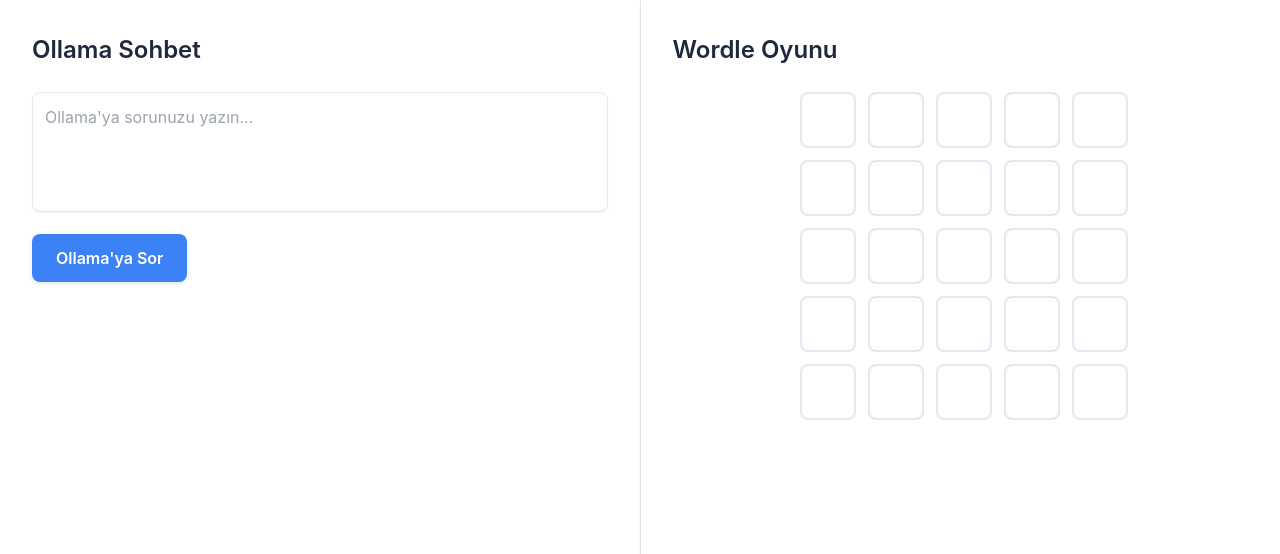
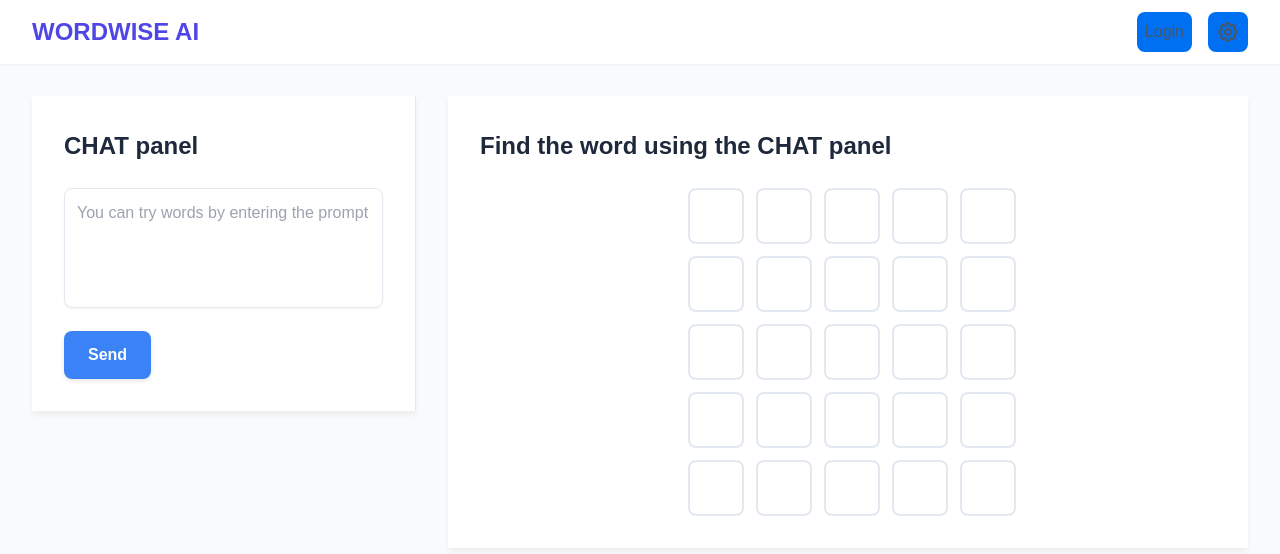
Before and after one commit to gurbuzz/Wordwiseai, a Next.js app: page / in a window 1280 px wide. Shown: the top 554 px of the page. Built offline with nearby package versions, Linux system fonts and the light colour scheme.

Commit message:
interface update

```diff
--- a/src/app/WordleGame.js
+++ b/src/app/WordleGame.js
@@ -4,25 +4,19 @@
 import WordleBoard from "../components/WordleBoard";
 
 function WordleGame() {
-  // 5 satır x 5 sütun
+  // Oyun state'leri
   const initialGuesses = Array(5).fill("").map(() => Array(5).fill(""));
   const initialColors = Array(5).fill("").map(() => Array(5).fill("WHITE"));
 
   const [guesses, setGuesses] = useState(initialGuesses);
   const [colors, setColors] = useState(initialColors);
   const [currentRow, setCurrentRow] = useState(0);
-
-  // Sabit hedef kelime (Tümü büyük harf)
   const solution = "CLEAN";
 
-  // === 1) Satır Kontrol Fonksiyonu ===
-  // Burada "2-pass" algoritması kullanıyoruz.
+  // Satır kontrol fonksiyonu
   const checkRow = (rowIndex, rowLettersParam) => {
-    // Parametreden gelen rowLetters'ı kullan veya state'ten al
     const rowLetters = rowLettersParam || guesses[rowIndex];
-    const solutionArray = solution.split(''); // Çözümü harf dizisine çevir
-
-    // Derin kopya ile frekans objesi oluştur
+    const solutionArray = solution.split('');
     const solutionFreq = solutionArray.reduce((acc, char) => {
       acc[char] = (acc[char] || 0) + 1;
       return acc;
@@ -34,22 +28,19 @@
     solutionArray.forEach((solutionChar, i) => {
       if (rowLetters[i] === solutionChar) {
         rowResult[i] = "GREEN";
-        solutionFreq[solutionChar]--; // Kullanılan harfin frekansını azalt
+        solutionFreq[solutionChar]--;
       }
     });
 
     // 2. Pass: Sarı eşleşmeler
     rowLetters.forEach((guessChar, i) => {
       if (rowResult[i] === "GREEN") return;
-
-      // Çözümde harf varsa ve frekans > 0 ise sarı yap
       if (solutionFreq[guessChar] > 0) {
         rowResult[i] = "YELLOW";
         solutionFreq[guessChar]--;
       }
     });
 
-    // State'i güvenli şekilde güncelle
     setColors(prevColors => {
       const newColors = prevColors.map(row => [...row]);
       newColors[rowIndex] = rowResult;
@@ -57,52 +48,93 @@
     });
   };
 
-  // === 2) Kullanıcı manuel yazdığında ===
-// Kelime panelden geldiğinde
-const handleWordParsed = (letters) => {
-  if (currentRow < 5) {
-    const updatedGuesses = [...guesses];
-    updatedGuesses[currentRow] = letters;
-    setGuesses(updatedGuesses);
-
-    // GÜNCELLEME: Yeni harfleri parametre olarak gönder
-    checkRow(currentRow, letters);
-    setCurrentRow(currentRow + 1);
-  }
-};
-
-// Kullanıcı manuel giriş yaptığında
+  // Input değişiklik handler'ı
   const handleGuessChange = (rowIndex, colIndex, value) => {
     const updatedGuesses = [...guesses];
     updatedGuesses[rowIndex] = [...updatedGuesses[rowIndex]];
     updatedGuesses[rowIndex][colIndex] = value.toUpperCase();
     setGuesses(updatedGuesses);
 
-  // GÜNCELLEME: Güncel satırı parametre olarak gönder
     if (updatedGuesses[rowIndex].every(Boolean)) {
       checkRow(rowIndex, updatedGuesses[rowIndex]);
     }
   };
 
+  // Kelime parse edildiğinde
+  const handleWordParsed = (letters) => {
+    if (currentRow < 5) {
+      const updatedGuesses = [...guesses];
+      updatedGuesses[currentRow] = letters;
+      setGuesses(updatedGuesses);
+      checkRow(currentRow, letters);
+      setCurrentRow(currentRow + 1);
+    }
+  };
+
   return (
-    <div
-      style={{
-        display: "flex",
-        height: "100vh",
-        fontFamily: "'Inter', sans-serif",
-        backgroundColor: "#f8fafc"
-      }}
+    <div className="h-screen flex flex-col bg-gray-50">
+      {/* Top Navigation Bar */}
+      <nav className="bg-white shadow-sm fixed w-full z-10">
+        <div className="max-w-7xl mx-auto px-4 sm:px-6 lg:px-8">
+          <div className="flex justify-between items-center h-16">
+            {/* Sol Taraf - Logo */}
+            <div className="flex items-center space-x-2">
+              <span className="text-2xl font-bold text-indigo-600">WORDWISE AI</span>
+            </div>
+
+            {/* Sağ Taraf - Navigasyon */}
+            <div className="flex items-center space-x-4">
+              <button className="p-2 rounded-lg hover:bg-gray-100 transition-colors">
+                <span className="text-gray-600">Login</span>
+              </button>
+              <button className="p-2 rounded-lg hover:bg-gray-100 transition-colors">
+                <svg
+                  className="w-6 h-6 text-gray-600"
+                  fill="none"
+                  stroke="currentColor"
+                  viewBox="0 0 24 24"
                 >
-      {/* Sol taraf: Ollama Sohbet Arayüzü */}
+                  <path
+                    strokeLinecap="round"
+                    strokeLinejoin="round"
+                    strokeWidth={2}
+                    d="M10.325 4.317c.426-1.756 2.924-1.756 3.35 0a1.724 1.724 0 002.573 1.066c1.543-.94 3.31.826 2.37 2.37a1.724 1.724 0 001.065 2.572c1.756.426 1.756 2.924 0 3.35a1.724 1.724 0 00-1.066 2.573c.94 1.543-.826 3.31-2.37 2.37a1.724 1.724 0 00-2.572 1.065c-.426 1.756-2.924 1.756-3.35 0a1.724 1.724 0 00-2.573-1.066c-1.543.94-3.31-.826-2.37-2.37a1.724 1.724 0 00-1.065-2.572c-1.756-.426-1.756-2.924 0-3.35a1.724 1.724 0 001.066-2.573c-.94-1.543.826-3.31 2.37-2.37.996.608 2.296.07 2.572-1.065z"
+                  />
+                  <path
+                    strokeLinecap="round"
+                    strokeLinejoin="round"
+                    strokeWidth={2}
+                    d="M15 12a3 3 0 11-6 0 3 3 0 016 0z"
+                  />
+                </svg>
+              </button>
+            </div>
+          </div>
+        </div>
+      </nav>
+
+      {/* Main Content */}
+      <main className="flex-1 pt-16">
+        <div className="max-w-7xl mx-auto px-4 sm:px-6 lg:px-8 py-8">
+          <div className="flex flex-col lg:flex-row gap-8">
+            {/* Sohbet Paneli */}
+            <div className="lg:w-96">
               <WordleChatPanel onWordParsed={handleWordParsed} />
-
-      {/* Sağ taraf: Wordle Oyunu */}
+            </div>
+            {/* Oyun Tahtası */}
+            <div className="flex-1">
               <WordleBoard
                 guesses={guesses}
                 colors={colors}
                 handleGuessChange={handleGuessChange}
               />
             </div>
+
+
+          </div>
+        </div>
+      </main>
+    </div>
   );
 }
 
--- a/src/app/layout.js
+++ b/src/app/layout.js
@@ -12,8 +12,8 @@
 });
 
 export const metadata = {
-  title: "Create Next App",
-  description: "Generated by create next app",
+  title: "Wordle AI",
+  description: "AI-powered Wordle game",
 };
 
 export default function RootLayout({ children }) {
--- a/src/components/WordleBoard.jsx
+++ b/src/components/WordleBoard.jsx
@@ -26,7 +26,7 @@
           marginBottom: "24px"
         }}
       >
-        Wordle Oyunu
+        Find the word using the CHAT panel
       </h2>
 
       {/* 5 satır x 5 sütun */}
--- a/src/components/WordleChatPanel.jsx
+++ b/src/components/WordleChatPanel.jsx
@@ -48,8 +48,8 @@
         setPromptResult(`Hata: ${data.error}`);
       }
     } catch (error) {
-      setPromptResult(error.message || "Bir hata oluştu. Lütfen tekrar deneyin.");
-      log("ERROR", "handlePromptSubmit hata", error);
+      setPromptResult(error.message || "An error occurred. Please try again.");
+      log("ERROR", "handlePromptSubmit error", error);
     } finally {
       setLoading(false);
     }
@@ -69,13 +69,13 @@
         color: "#1e293b",
         marginBottom: "24px"
       }}>
-        Ollama Sohbet
+        CHAT panel
       </h2>
       <textarea
         value={prompt}
         onChange={(e) => setPrompt(e.target.value)}
         onKeyDown={handleTextareaKeyDown} // Yeni eklenen satır
-        placeholder="Ollama'ya sorunuzu yazın..."
+        placeholder="You can try words by entering the prompt"
         style={{
           width: "100%",
           height: "120px",
@@ -108,7 +108,7 @@
         }}
         disabled={loading}
       >
-        {loading ? "Yanıt Bekleniyor..." : "Ollama'ya Sor"}
+        {loading ? "Waiting for Response..." : "Send"}
       </button>
 
       {promptResult && (
```
Lines whose indentation alone changed are shown as unchanged.
